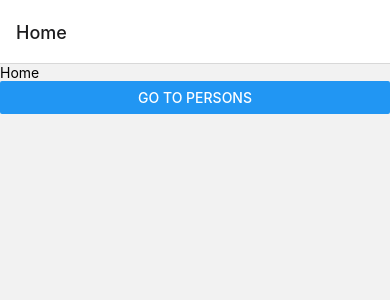
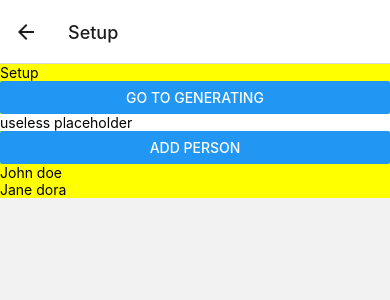
Before and after one commit to carl-the-bartender/mobile-app, a React Native app: screen /Setup in a window 390 px wide. Shown: the top 300 px of the page. Built offline with nearby package versions, Linux system fonts and the light colour scheme.

Commit message:
Add all the screens

```diff
--- a/App.tsx
+++ b/App.tsx
@@ -2,9 +2,15 @@ import { NavigationContainer } from '@react-navigation/native';
 import { createNativeStackNavigator } from '@react-navigation/native-stack';
 import { StatusBar } from 'expo-status-bar';
 import React, { useState } from 'react';
-import { Button, SafeAreaView, StyleSheet, Text, TextInput, View } from 'react-native';
-import Home from './screens/Home';
-import Persons from './screens/Persons';
+import { Button, SafeAreaView, Share, StyleSheet, Text, TextInput, View } from 'react-native';
+import Generating from './screens/Generating';
+import Landing from './screens/Landing';
+import Home from './screens/Landing';
+import Results from './screens/Results';
+import Setup from './screens/Setup';
+import Persons from './screens/Setup';
+import ShareScreen from './screens/ShareScreen';
+import Survey from './screens/Survey';
 
 const Stack = createNativeStackNavigator();
 
@@ -12,8 +18,12 @@ export default function App() {
   return (
     <NavigationContainer>
       <Stack.Navigator>
-        <Stack.Screen name="Home" component={Home} />
-        <Stack.Screen name="Persons" component={Persons} />
+        <Stack.Screen name="Landing" component={Landing} />
+        <Stack.Screen name="Setup" component={Setup} />
+        <Stack.Screen name="Generating" component={Generating} />
+        <Stack.Screen name="Results" component={Results} />
+        <Stack.Screen name="ShareScreen" component={ShareScreen} />
+        <Stack.Screen name="Survey" component={Survey} />
       </Stack.Navigator>
     </NavigationContainer>
   );
--- /dev/null
+++ b/screens/Generating.tsx
@@ -0,0 +1,21 @@
+import { NavigationContainer } from '@react-navigation/native';
+import { StatusBar } from 'expo-status-bar';
+import React, { useState } from 'react';
+import { Button, SafeAreaView, StyleSheet, Text, TextInput, View } from 'react-native';
+
+export default function Generating({ navigation }) {
+
+    return (
+        <View>
+            <Text>Generating</Text>
+            <Button
+                title="Go to results"
+                onPress={() => navigation.navigate('Results')}
+            />
+        </View>
+    );
+}
+
+const styles = StyleSheet.create({
+
+});
--- /dev/null
+++ b/screens/Landing.tsx
@@ -0,0 +1,21 @@
+import { NavigationContainer } from '@react-navigation/native';
+import { StatusBar } from 'expo-status-bar';
+import React, { useState } from 'react';
+import { Button, SafeAreaView, StyleSheet, Text, TextInput, View } from 'react-native';
+
+export default function Home({ navigation }) {
+
+    return (
+        <View>
+            <Text>Landing</Text>
+            <Button
+                title="Go to setup"
+                onPress={() => navigation.navigate('Setup')}
+            />
+        </View>
+    );
+}
+
+const styles = StyleSheet.create({
+
+});
--- a/screens/Home.tsx
+++ b/screens/Results.tsx
@@ -3,14 +3,14 @@ import { StatusBar } from 'expo-status-bar';
 import React, { useState } from 'react';
 import { Button, SafeAreaView, StyleSheet, Text, TextInput, View } from 'react-native';
 
-export default function Home({ navigation }) {
+export default function Results({ navigation }) {
 
     return (
         <View>
-            <Text>Home</Text>
+            <Text>Results</Text>
             <Button
-                title="Go to persons"
-                onPress={() => navigation.navigate('Persons')}
+                title="Go to share"
+                onPress={() => navigation.navigate('ShareScreen')}
             />
         </View>
     );
--- a/screens/Persons.tsx
+++ b/screens/Setup.tsx
@@ -3,7 +3,7 @@ import { StatusBar } from 'expo-status-bar';
 import React, { useState } from 'react';
 import { Button, SafeAreaView, StyleSheet, Text, TextInput, View } from 'react-native';
 
-export default function App() {
+export default function Setup({ navigation }) {
     const [personName, setPersonName] = useState('');
     const [persons, setPersons] = useState([{
         'name': 'John doe'
@@ -18,6 +18,11 @@ export default function App() {
 
     return (
         <View style={styles.container}>
+            <Text>Setup</Text>
+            <Button
+                title="Go to generating"
+                onPress={() => navigation.navigate('Generating')}
+            />
             <SafeAreaView>
                 <TextInput
                     style={styles.input}
@@ -41,7 +46,6 @@ export default function App() {
 const styles = StyleSheet.create({
     container: {
         backgroundColor: '#FFFF00',
-        padding: 50
     },
     input: {
         backgroundColor: 'white',
--- /dev/null
+++ b/screens/ShareScreen.tsx
@@ -0,0 +1,21 @@
+import { NavigationContainer } from '@react-navigation/native';
+import { StatusBar } from 'expo-status-bar';
+import React, { useState } from 'react';
+import { Button, SafeAreaView, StyleSheet, Text, TextInput, View } from 'react-native';
+
+export default function ShareScreen({ navigation }) {
+
+    return (
+        <View>
+            <Text>ShareScreen</Text>
+            <Button
+                title="Go to survey"
+                onPress={() => navigation.navigate('Survey')}
+            />
+        </View>
+    );
+}
+
+const styles = StyleSheet.create({
+
+});
--- /dev/null
+++ b/screens/Survey.tsx
@@ -0,0 +1,17 @@
+import { NavigationContainer } from '@react-navigation/native';
+import { StatusBar } from 'expo-status-bar';
+import React, { useState } from 'react';
+import { Button, SafeAreaView, StyleSheet, Text, TextInput, View } from 'react-native';
+
+export default function Survey({ navigation }) {
+
+    return (
+        <View>
+            <Text>Survey</Text>
+        </View>
+    );
+}
+
+const styles = StyleSheet.create({
+
+});
```
